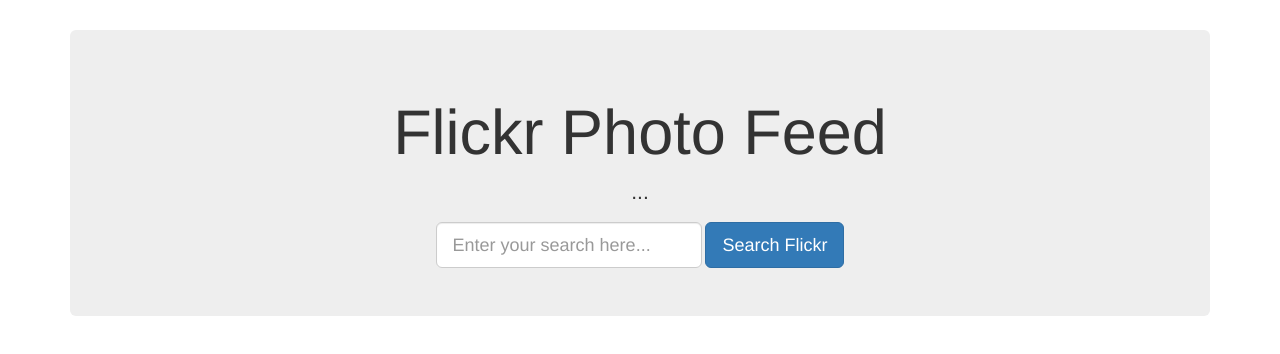
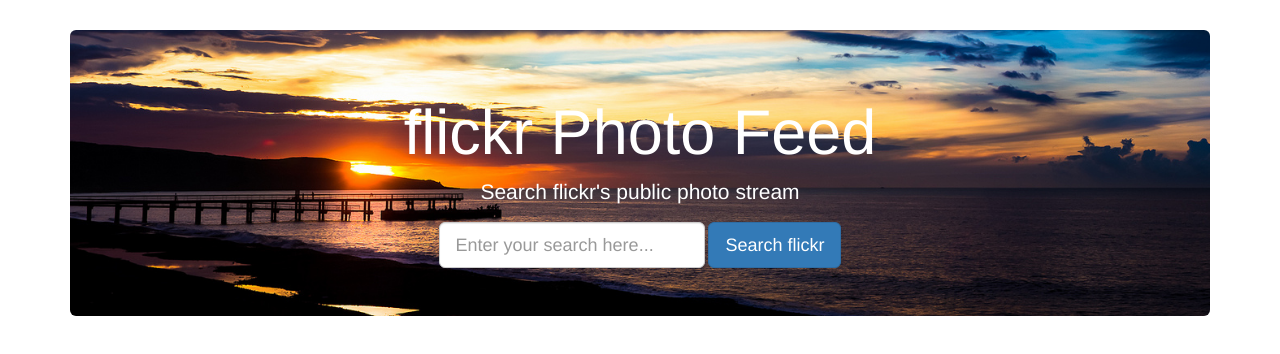
Before and after one commit to alexfakhri/flickr-API, a plain HTML site: page index.html in a window 1280 px wide. Drawn offline with nearby package versions, Linux system fonts and the light colour scheme.

Commit message:
Added styling, tidy up of code and removing commented out code

```diff
--- a/css/style.css
+++ b/css/style.css
@@ -1,4 +1,11 @@
 .jumbotron {
   margin-top: 30px;
   text-align: center;
+  background-image: url(../background.jpg);
+  background-size: cover;
+  color: white;
 }
+
+.thumbnail>img {
+  height: 220px;
+}
--- a/index.html
+++ b/index.html
@@ -10,13 +10,13 @@
   <body class="container">
 
     <div class="jumbotron">
-      <h1>Flickr Photo Feed</h1>
-      <p>...</p>
+      <h1>flickr Photo Feed</h1>
+      <p>Search flickr's public photo stream</p>
       <form class="form-inline">
         <div class="form-group">
           <input id="searchTerm" type="text" class="form-control input-lg" placeholder="Enter your search here...">
         </div>
-        <button id="flickrSearch" type="submit" class="btn btn-primary btn-lg">Search Flickr</button>
+        <button id="flickrSearch" type="submit" class="btn btn-primary btn-lg">Search flickr</button>
       </form>
     </div>
 
@@ -27,9 +27,9 @@
     <template id="photoTemplate">
       <div class="col-md-4">
         <article>
-          <div class='image'>
-          <img src="{{media.m}}" class="img-responsive">
-        </div>
+          <div class="thumbnail">
+            <img src="{{media.m}}" class="img-responsive">
+          </div>
         </article>
       </div>
     </template>
```
Also changed, not shown: background.jpg (added).
